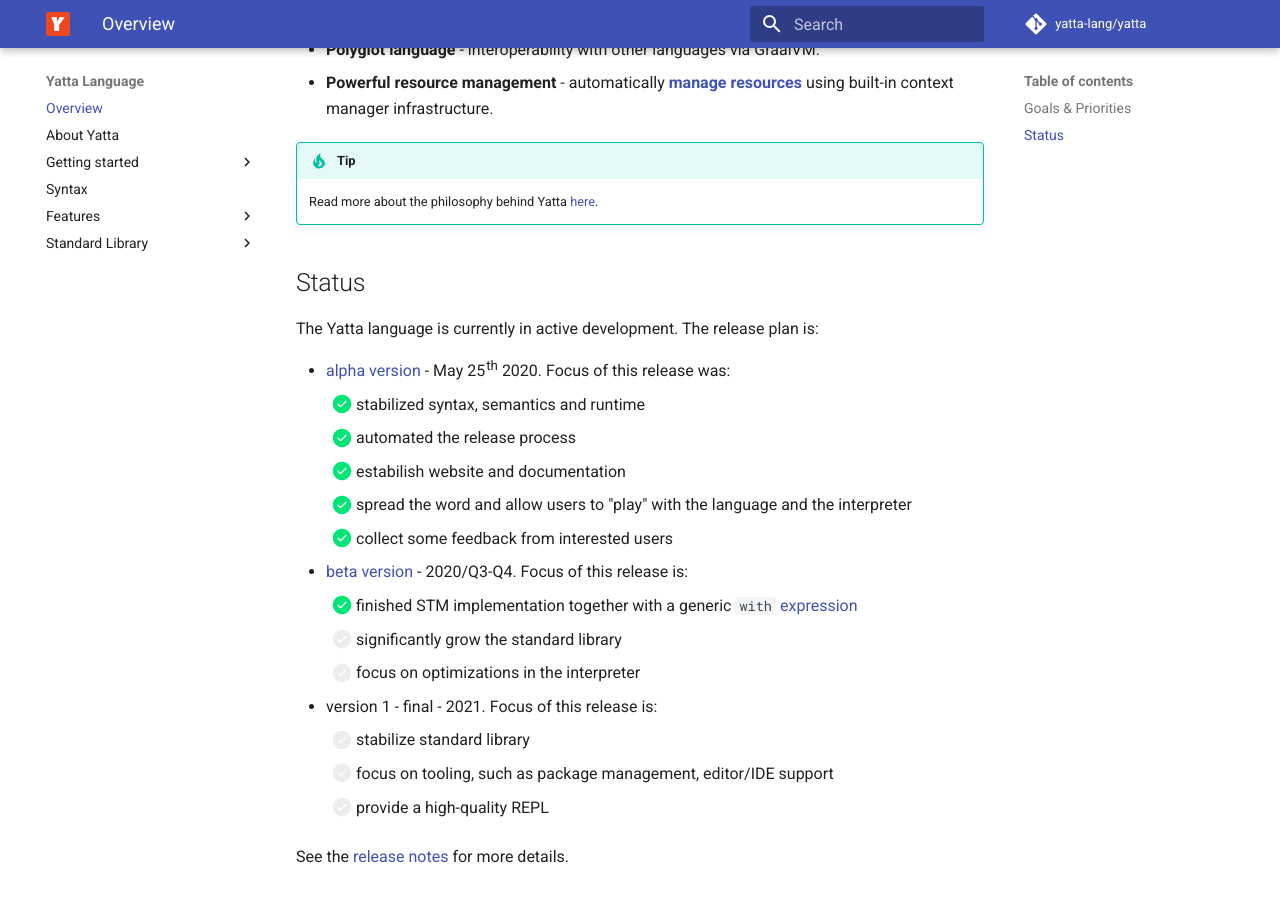
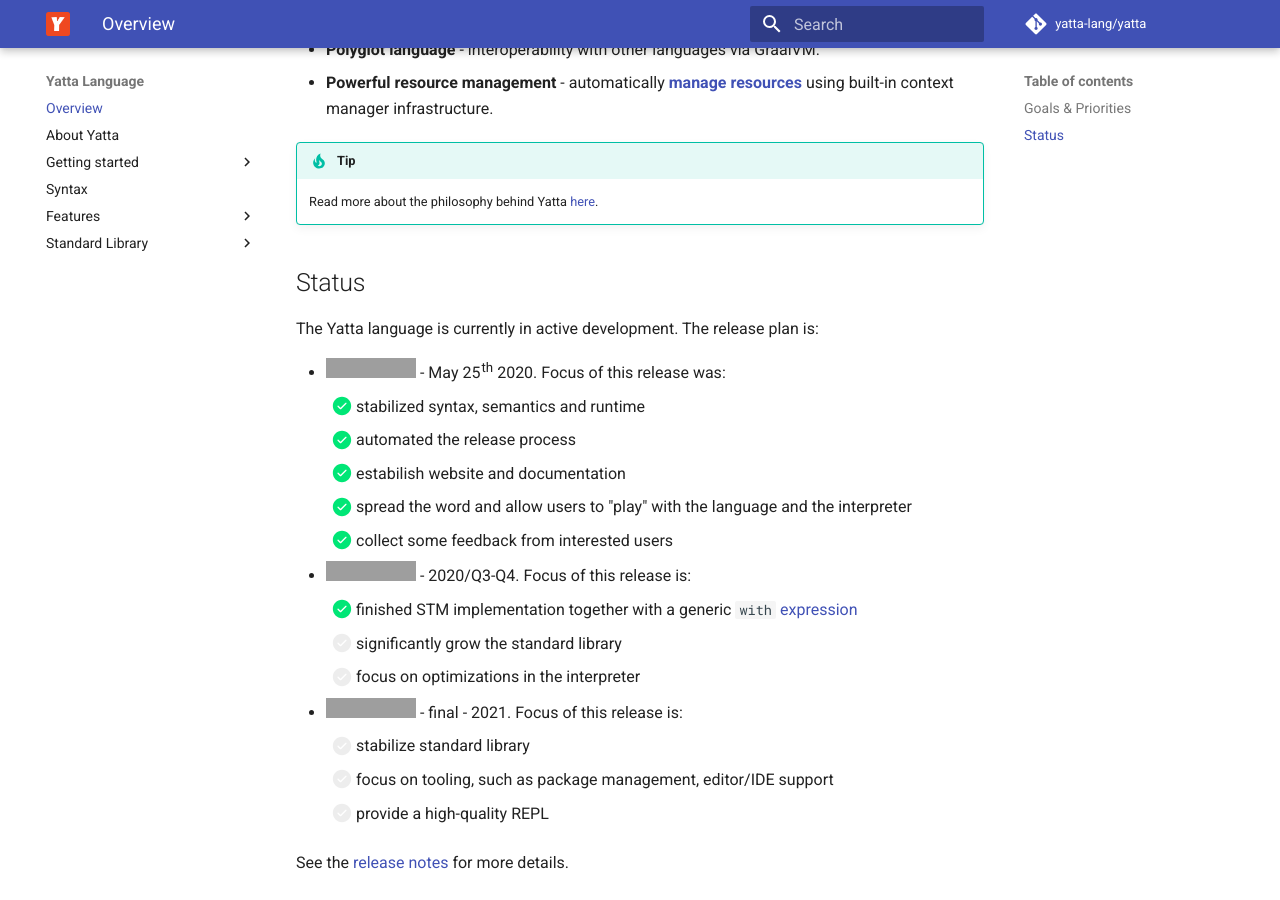
Before and after one commit to yona-lang/homepage, an MkDocs documentation site: the page built from docs/index.md, in a window 1280 px wide and 900 px high, scrolled down 1134 px. Built offline with MkDocs 1.6.1 and Material for MkDocs 9.7.7, drawn with Linux system fonts in a browser that asks for light colours; comment, search, counter and statistics services are not loaded; grey boxes are pictures that could not be loaded.

```diff
--- a/docs/index.md
+++ b/docs/index.md
@@ -3,15 +3,18 @@ title: "Overview"
 description: Yatta is a modern take on a dynamic and polyglot general-purpose programming language with advanced functional programming, automatic concurrency, minimalistic ML-like syntax, strict evaluation, for GraalVM polyglot virtual machine (VM).
 ---
 
-[![Actions Status](https://github.com/yatta-lang/yatta/workflows/Release/badge.svg)](https://github.com/yatta-lang/yatta/actions)
-![Test](https://github.com/yatta-lang/yatta/workflows/Test/badge.svg)
-![Publish Docker Image](https://github.com/yatta-lang/yatta/workflows/Publish%20Docker%20Image/badge.svg)
+[![Latest Release](https://img.shields.io/github/v/release/yatta-lang/yatta)](github.com/yatta-lang/yatta/releases/latest/)
+[![Docker Hub](https://img.shields.io/docker/pulls/akovari/yatta)](https://hub.docker.com/r/akovari/yatta)
+[![IDEA Plugin](https://img.shields.io/jetbrains/plugin/d/14536-yatta-language?label=IDEA%20Plugin)](https://plugins.jetbrains.com/plugin/14536-yatta-language)
+![License](https://img.shields.io/github/license/yatta-lang/yatta)
+[![Follow me on Twitter](https://img.shields.io/twitter/follow/kovariadam?style=social)](https://twitter.com/kovariadam)
 
 [![Gitter](https://badges.gitter.im/yattalang/community.svg)](https://gitter.im/yattalang/community?utm_source=badge&utm_medium=badge&utm_campaign=pr-badge)
 [![Google group : yatta-lang](https://img.shields.io/badge/yatta--lang-Google%20group-blue)](https://groups.google.com/forum/#!forum/yatta-lang)
 
-[![Docker Hub](https://img.shields.io/docker/pulls/akovari/yatta)](https://hub.docker.com/r/akovari/yatta)
-[![IDEA Plugin](https://img.shields.io/jetbrains/plugin/d/14536-yatta-language?label=IDEA%20Plugin)](https://plugins.jetbrains.com/plugin/14536-yatta-language)
+[![Actions Status](https://github.com/yatta-lang/yatta/workflows/Release/badge.svg)](https://github.com/yatta-lang/yatta/actions)
+![Test](https://github.com/yatta-lang/yatta/workflows/Test/badge.svg)
+![Publish Docker Image](https://github.com/yatta-lang/yatta/workflows/Publish%20Docker%20Image/badge.svg)
 
 Yatta is a **minimalistic**, **(strongly) dynamically** typed, **parallel** and **non-blocking**, **polyglot**, **strict**, **functional** programming language, with **ML**-like syntax, for the [GraalVM](https://www.graalvm.org/) virtual machine (VM). Yatta puts a strong focus on code readability.
 
@@ -38,17 +41,17 @@ Follow our [**blog**](https://functional.blog) for release announcements and oth
 ## Status
 The Yatta language is currently in active development. The release plan is:
 
-* [alpha version](https://github.com/yatta-lang/yatta/issues?q=is%3Aopen+is%3Aissue+milestone%3A%22alpha+release%22) - May 25th 2020. Focus of this release was:
+* [![https://img.shields.io/github/milestones/progress/yatta-lang/yatta/1](https://img.shields.io/github/milestones/progress/yatta-lang/yatta/1)](https://github.com/yatta-lang/yatta/issues?q=is%3Aopen+is%3Aissue+milestone%3A%22alpha+release%22) - May 25th 2020. Focus of this release was:
     - [x] stabilized syntax, semantics and runtime
     - [x] automated the release process
     - [x] estabilish website and documentation
     - [x] spread the word and allow users to "play" with the language and the interpreter
     - [x] collect some feedback from interested users
-* [beta version](https://github.com/yatta-lang/yatta/issues?q=is%3Aopen+is%3Aissue+milestone%3A%22beta+release%22) - 2020/Q3-Q4. Focus of this release is:
+* [![https://img.shields.io/github/milestones/progress/yatta-lang/yatta/2](https://img.shields.io/github/milestones/progress/yatta-lang/yatta/2)](https://github.com/yatta-lang/yatta/issues?q=is%3Aopen+is%3Aissue+milestone%3A%22beta+release%22) - 2020/Q3-Q4. Focus of this release is:
     - [x] finished STM implementation together with a generic `with` [expression](https://github.com/yatta-lang/yatta/issues/33)
     - [ ] significantly grow the standard library
     - [ ] focus on optimizations in the interpreter
-* version 1 - final - 2021. Focus of this release is:
+* [![https://img.shields.io/github/milestones/progress/yatta-lang/yatta/3](https://img.shields.io/github/milestones/progress/yatta-lang/yatta/3)](https://github.com/yatta-lang/yatta/issues?q=is%3Aopen+is%3Aissue+milestone%3A%22beta+release%23) - final - 2021. Focus of this release is:
     - [ ] stabilize standard library
     - [ ] focus on tooling, such as package management, editor/IDE support
     - [ ] provide a high-quality REPL
```
